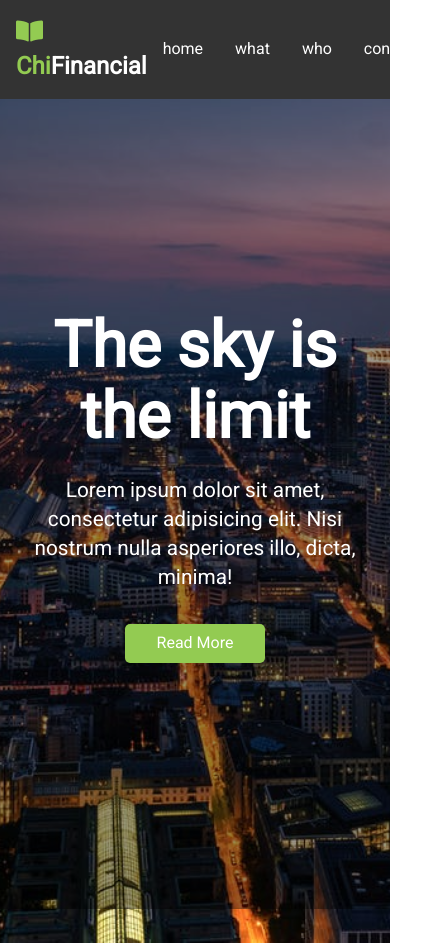
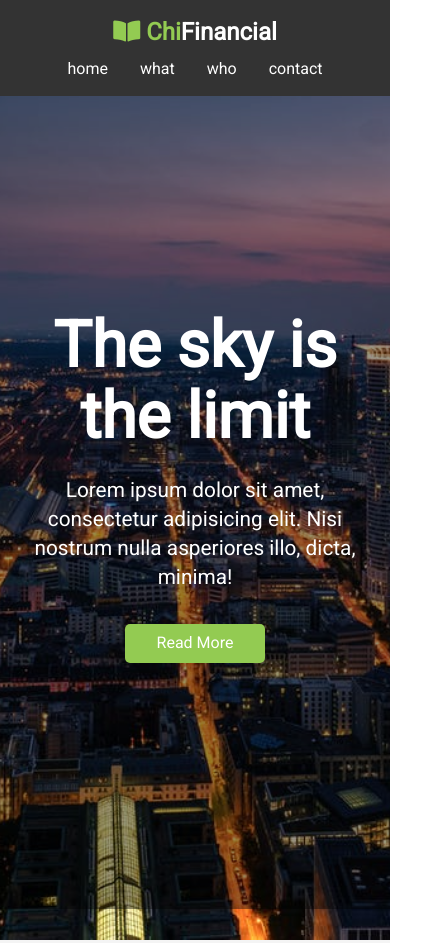
Before and after one commit to kilik42/flexsite, a plain HTML site: page index.html in a window 390 px wide. Shown: the top 943 px of the page, 434 px wide, since content can reach past the window. Drawn offline with nearby package versions, Linux system fonts and the light colour scheme; some packages are replaced by stand-ins of ours.

Commit message:
mobile config

```diff
--- a/css/mobile.css
+++ b/css/mobile.css
@@ -17,3 +17,18 @@
   align-self: center;
   margin-bottom: 0;
 }
+
+
+/* smartphones */
+@media(max-width:500px){
+  #navbar{
+    flex-direction:column;
+    align-items: center;
+
+  }
+
+  #navbar .logo{
+    margin-bottom:0.5rem;
+    text-align: center;
+  }
+}
```
